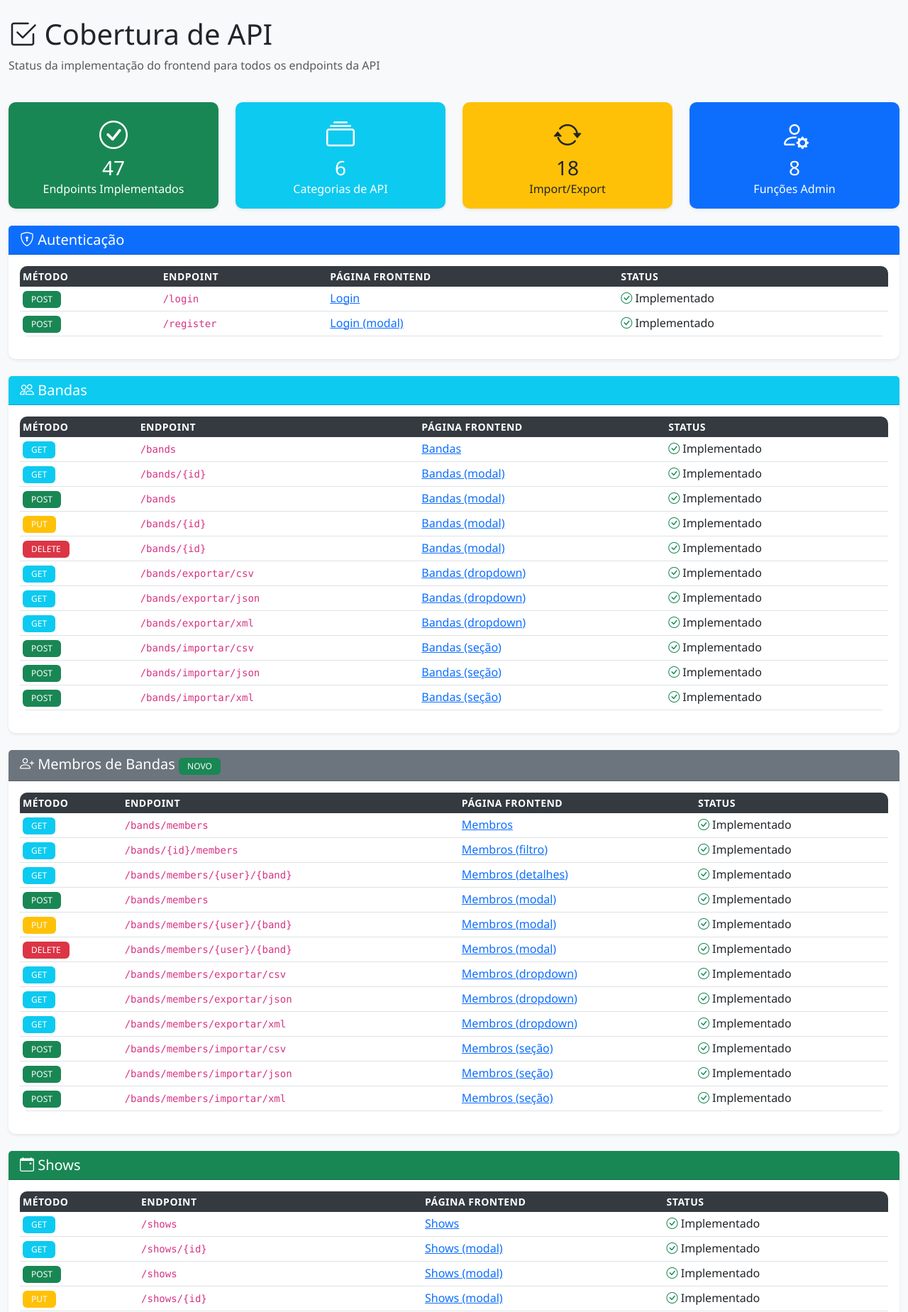
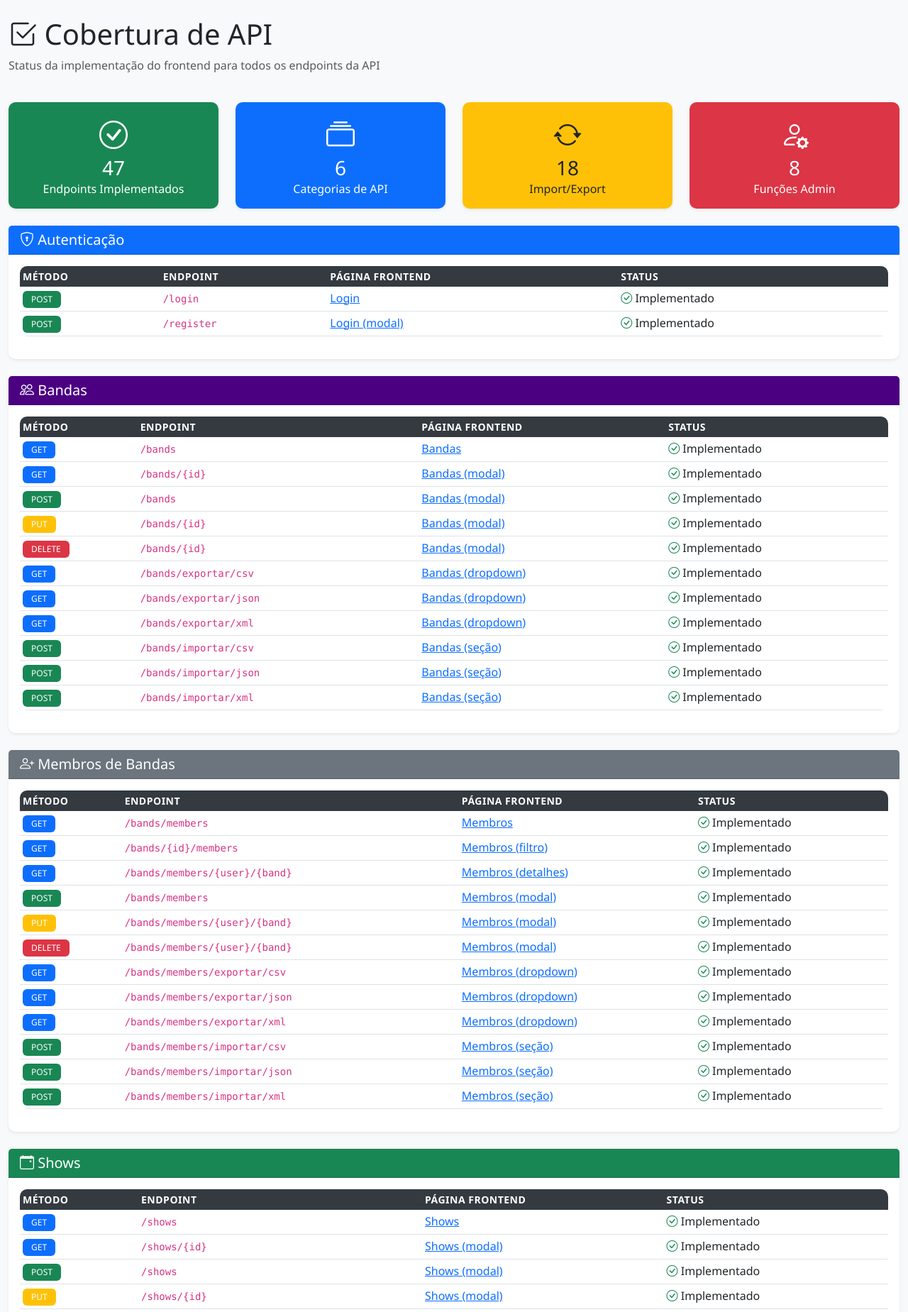
Before and after one commit to carlosliszt/rock-manager, a PHP site: page /frontend/pages/api-coverage.html in a window 1280 px wide. Shown: the part 62-1911 px from the top of the page at 71% size. Run offline with PHP 8.4, Linux system fonts and the light colour scheme.

Commit message:
feat: update color scheme for alerts and cards

```diff
--- a/frontend/css/style.css
+++ b/frontend/css/style.css
@@ -4,7 +4,7 @@
     --success-color: #28a745;
     --danger-color: #dc3545;
     --warning-color: #ffc107;
-    --info-color: #17a2b8;
+    --info-color: #6610f2;
     --dark-color: #343a40;
     --light-color: #f8f9fa;
 }
@@ -232,6 +232,10 @@ body {
     background: linear-gradient(135deg, #dc3545 0%, #c82333 100%);
 }
 
+.bg-indigo {
+    background-color: indigo;
+}
+
 .fade-in {
     animation: fadeIn 0.5s ease-in;
 }
--- a/frontend/index.html
+++ b/frontend/index.html
@@ -80,7 +80,7 @@
 
         <div class="row mb-4">
             <div class="col-md-3">
-                <div class="card bg-info text-white">
+                <div class="card bg-primary text-white">
                     <div class="card-body">
                         <div class="d-flex justify-content-between align-items-center">
                             <div>
--- a/frontend/js/api.js
+++ b/frontend/js/api.js
@@ -268,7 +268,7 @@ function showToast(title, message, type = 'info') {
     } else if (type === 'warning') {
         toastEl.classList.add('bg-warning', 'text-dark');
     } else {
-        toastEl.classList.add('bg-info', 'text-white');
+        toastEl.classList.add('bg-indigo', 'text-white');
     }
 
     const toast = new bootstrap.Toast(toastEl);
--- a/frontend/js/auth.js
+++ b/frontend/js/auth.js
@@ -239,7 +239,7 @@ function showToast(message, type = 'info', duration = null) {
             toastDuration = duration || API_CONFIG.TOAST.WARNING_DURATION;
             break;
         default:
-            bgClass = 'bg-info';
+            bgClass = 'bg-indigo';
             iconClass = 'bi-info-circle';
             toastDuration = duration || API_CONFIG.TOAST.INFO_DURATION;
     }
--- a/frontend/js/band-members.js
+++ b/frontend/js/band-members.js
@@ -282,7 +282,7 @@ class BandMembersManager {
         const actionButtons = (canEdit || canDelete) ? `
             <div class="btn-group btn-group-sm" role="group">
                 ${canEdit ? `
-                <button type="button" class="btn btn-outline-primary" onclick="bandMembers.editMember(${member.id_usuario}, ${member.id_banda})" title="Editar">
+                <button type="button" class="btn btn-outline-warning" onclick="bandMembers.editMember(${member.id_usuario}, ${member.id_banda})" title="Editar">
                     <i class="bi bi-pencil"></i>
                 </button>` : ''}
                 ${canDelete ? `
@@ -319,7 +319,7 @@ class BandMembersManager {
         const badges = {
             'vocalista': {class: 'bg-primary', label: 'Vocalista'},
             'guitarrista': {class: 'bg-success', label: 'Guitarrista'},
-            'baixista': {class: 'bg-info', label: 'Baixista'},
+            'baixista': {class: 'bg-indigo', label: 'Baixista'},
             'baterista': {class: 'bg-warning text-dark', label: 'Baterista'},
             'tecladista': {class: 'bg-secondary', label: 'Tecladista'},
             'outro': {class: 'bg-dark', label: 'Outro'}
--- a/frontend/js/bands.js
+++ b/frontend/js/bands.js
@@ -188,7 +188,7 @@ class BandsManager {
                 <td>${band.ano_formacao || '<span class="text-muted">-</span>'}</td>
                 <td>
                     <div class="action-buttons">
-                        <button class="btn btn-sm btn-outline-info" onclick="viewBandDetails(${band.id})" title="Ver detalhes">
+                        <button class="btn btn-sm btn-outline-primary" onclick="viewBandDetails(${band.id})" title="Ver detalhes">
                             <i class="bi bi-eye"></i>
                         </button>
                         ${canEdit ? `
--- a/frontend/js/main.js
+++ b/frontend/js/main.js
@@ -236,7 +236,7 @@ class MainApp {
         } else if (type === 'warning') {
             toastEl.classList.add('bg-warning', 'text-dark');
         } else {
-            toastEl.classList.add('bg-info', 'text-white');
+            toastEl.classList.add('bg-indigo', 'text-white');
         }
 
         const toast = new bootstrap.Toast(toastEl);
--- a/frontend/js/participations.js
+++ b/frontend/js/participations.js
@@ -305,7 +305,7 @@ class ParticipationsManager {
                     <span class="badge bg-primary">${participation.ordem_apresentacao}°</span>
                 </td>
                 <td>
-                    <span class="badge bg-info">${participation.tempo_execucao_min} min</span>
+                    <span class="badge bg-secondary">${participation.tempo_execucao_min} min</span>
                 </td>
                 <td>${statusBadge}</td>
                 <td>
@@ -320,7 +320,7 @@ class ParticipationsManager {
                                 <i class="bi bi-trash"></i>
                             </button>
                         ` : ''}
-                        <button class="btn btn-sm btn-outline-info" onclick="viewBandShows(${participation.id_banda})" title="Ver shows da banda">
+                        <button class="btn btn-sm btn-outline-primary" onclick="viewBandShows(${participation.id_banda})" title="Ver shows da banda">
                             <i class="bi bi-calendar-event"></i>
                         </button>
                     </div>
--- a/frontend/js/shows.js
+++ b/frontend/js/shows.js
@@ -202,14 +202,14 @@ class ShowsManager {
                 </td>
                 <td>
                     ${show.publico_estimado ?
-                        `<span class="badge bg-info">${show.publico_estimado.toLocaleString()}</span>` :
+                        `<span class="badge bg-primary">${show.publico_estimado.toLocaleString()}</span>` :
                         '<span class="text-muted">-</span>'
                     }
                 </td>
                 <td>${statusBadge}</td>
                 <td>
                     <div class="action-buttons">
-                        <button class="btn btn-sm btn-outline-info" onclick="viewShowDetails(${show.id})" title="Ver detalhes">
+                        <button class="btn btn-sm btn-outline-primary" onclick="viewShowDetails(${show.id})" title="Ver detalhes">
                             <i class="bi bi-eye"></i>
                         </button>
                         ${canEdit ? `
--- a/frontend/pages/api-coverage.html
+++ b/frontend/pages/api-coverage.html
@@ -89,7 +89,7 @@
                 </div>
             </div>
             <div class="col-md-3">
-                <div class="card bg-info text-white">
+                <div class="card bg-primary text-white">
                     <div class="card-body text-center">
                         <i class="bi bi-collection fs-1 mb-2"></i>
                         <h3 class="mb-0">6</h3>
@@ -107,7 +107,7 @@
                 </div>
             </div>
             <div class="col-md-3">
-                <div class="card bg-primary text-white">
+                <div class="card bg-danger text-white">
                     <div class="card-body text-center">
                         <i class="bi bi-person-gear fs-1 mb-2"></i>
                         <h3 class="mb-0">8</h3>
@@ -156,7 +156,7 @@
 
             <div class="col-12 mb-4">
                 <div class="card">
-                    <div class="card-header bg-info text-white">
+                    <div class="card-header bg-indigo text-white">
                         <h5 class="mb-0"><i class="bi bi-people"></i> Bandas</h5>
                     </div>
                     <div class="card-body">
@@ -172,13 +172,13 @@
                                 </thead>
                                 <tbody>
                                     <tr>
-                                        <td><span class="badge bg-info">GET</span></td>
+                                        <td><span class="badge bg-primary">GET</span></td>
                                         <td><code>/bands</code></td>
                                         <td><a href="bands.html">Bandas</a></td>
                                         <td><i class="bi bi-check-circle text-success"></i> Implementado</td>
                                     </tr>
                                     <tr>
-                                        <td><span class="badge bg-info">GET</span></td>
+                                        <td><span class="badge bg-primary">GET</span></td>
                                         <td><code>/bands/{id}</code></td>
                                         <td><a href="bands.html">Bandas (modal)</a></td>
                                         <td><i class="bi bi-check-circle text-success"></i> Implementado</td>
@@ -202,19 +202,19 @@
                                         <td><i class="bi bi-check-circle text-success"></i> Implementado</td>
                                     </tr>
                                     <tr>
-                                        <td><span class="badge bg-info">GET</span></td>
+                                        <td><span class="badge bg-primary">GET</span></td>
                                         <td><code>/bands/exportar/csv</code></td>
                                         <td><a href="bands.html">Bandas (dropdown)</a></td>
                                         <td><i class="bi bi-check-circle text-success"></i> Implementado</td>
                                     </tr>
                                     <tr>
-                                        <td><span class="badge bg-info">GET</span></td>
+                                        <td><span class="badge bg-primary">GET</span></td>
                                         <td><code>/bands/exportar/json</code></td>
                                         <td><a href="bands.html">Bandas (dropdown)</a></td>
                                         <td><i class="bi bi-check-circle text-success"></i> Implementado</td>
                                     </tr>
                                     <tr>
-                                        <td><span class="badge bg-info">GET</span></td>
+                                        <td><span class="badge bg-primary">GET</span></td>
                                         <td><code>/bands/exportar/xml</code></td>
                                         <td><a href="bands.html">Bandas (dropdown)</a></td>
                                         <td><i class="bi bi-check-circle text-success"></i> Implementado</td>
@@ -247,7 +247,7 @@
             <div class="col-12 mb-4">
                 <div class="card">
                     <div class="card-header bg-secondary text-white">
-                        <h5 class="mb-0"><i class="bi bi-person-plus"></i> Membros de Bandas <span class="badge bg-success">NOVO</span></h5>
+                        <h5 class="mb-0"><i class="bi bi-person-plus"></i> Membros de Bandas</h5>
                     </div>
                     <div class="card-body">
                         <div class="table-responsive">
@@ -262,19 +262,19 @@
                                 </thead>
                                 <tbody>
                                     <tr>
-                                        <td><span class="badge bg-info">GET</span></td>
+                                        <td><span class="badge bg-primary">GET</span></td>
                                         <td><code>/bands/members</code></td>
                                         <td><a href="band-members.html">Membros</a></td>
                                         <td><i class="bi bi-check-circle text-success"></i> Implementado</td>
                                     </tr>
                                     <tr>
-                                        <td><span class="badge bg-info">GET</span></td>
+                                        <td><span class="badge bg-primary">GET</span></td>
                                         <td><code>/bands/{id}/members</code></td>
                                         <td><a href="band-members.html">Membros (filtro)</a></td>
                                         <td><i class="bi bi-check-circle text-success"></i> Implementado</td>
                                     </tr>
                                     <tr>
-                                        <td><span class="badge bg-info">GET</span></td>
+                                        <td><span class="badge bg-primary">GET</span></td>
                                         <td><code>/bands/members/{user}/{band}</code></td>
                                         <td><a href="band-members.html">Membros (detalhes)</a></td>
                                         <td><i class="bi bi-check-circle text-success"></i> Implementado</td>
@@ -298,19 +298,19 @@
                                         <td><i class="bi bi-check-circle text-success"></i> Implementado</td>
                                     </tr>
                                     <tr>
-                                        <td><span class="badge bg-info">GET</span></td>
+                                        <td><span class="badge bg-primary">GET</span></td>
                                         <td><code>/bands/members/exportar/csv</code></td>
                                         <td><a href="band-members.html">Membros (dropdown)</a></td>
                                         <td><i class="bi bi-check-circle text-success"></i> Implementado</td>
                                     </tr>
                                     <tr>
-                                        <td><span class="badge bg-info">GET</span></td>
+                                        <td><span class="badge bg-primary">GET</span></td>
                                         <td><code>/bands/members/exportar/json</code></td>
                                         <td><a href="band-members.html">Membros (dropdown)</a></td>
                                         <td><i class="bi bi-check-circle text-success"></i> Implementado</td>
                                     </tr>
                                     <tr>
-                                        <td><span class="badge bg-info">GET</span></td>
+                                        <td><span class="badge bg-primary">GET</span></td>
                                         <td><code>/bands/members/exportar/xml</code></td>
                                         <td><a href="band-members.html">Membros (dropdown)</a></td>
                                         <td><i class="bi bi-check-circle text-success"></i> Implementado</td>
@@ -358,13 +358,13 @@
                                 </thead>
                                 <tbody>
                                     <tr>
-                                        <td><span class="badge bg-info">GET</span></td>
+                                        <td><span class="badge bg-primary">GET</span></td>
                                         <td><code>/shows</code></td>
                                         <td><a href="shows.html">Shows</a></td>
                                         <td><i class="bi bi-check-circle text-success"></i> Implementado</td>
                                     </tr>
                                     <tr>
-                                        <td><span class="badge bg-info">GET</span></td>
+                                        <td><span class="badge bg-primary">GET</span></td>
                                         <td><code>/shows/{id}</code></td>
                                         <td><a href="shows.html">Shows (modal)</a></td>
                                         <td><i class="bi bi-check-circle text-success"></i> Implementado</td>
@@ -388,19 +388,19 @@
                                         <td><i class="bi bi-check-circle text-success"></i> Implementado</td>
                                     </tr>
                                     <tr>
-                                        <td><span class="badge bg-info">GET</span></td>
+                                        <td><span class="badge bg-primary">GET</span></td>
                                         <td><code>/shows/exportar/csv</code></td>
                                         <td><a href="shows.html">Shows (dropdown)</a></td>
                                         <td><i class="bi bi-check-circle text-success"></i> Implementado</td>
                                     </tr>
                                     <tr>
-                                        <td><span class="badge bg-info">GET</span></td>
+                                        <td><span class="badge bg-primary">GET</span></td>
                                         <td><code>/shows/exportar/json</code></td>
                                         <td><a href="shows.html">Shows (dropdown)</a></td>
                                         <td><i class="bi bi-check-circle text-success"></i> Implementado</td>
                                     </tr>
                                     <tr>
-                                        <td><span class="badge bg-info">GET</span></td>
+                                        <td><span class="badge bg-primary">GET</span></td>
                                         <td><code>/shows/exportar/xml</code></td>
                                         <td><a href="shows.html">Shows (dropdown)</a></td>
                                         <td><i class="bi bi-check-circle text-success"></i> Implementado</td>
@@ -448,19 +448,19 @@
                                 </thead>
                                 <tbody>
                                     <tr>
-                                        <td><span class="badge bg-info">GET</span></td>
+                                        <td><span class="badge bg-primary">GET</span></td>
                                         <td><code>/participacoes</code></td>
                                         <td><a href="participations.html">Participações</a></td>
                                         <td><i class="bi bi-check-circle text-success"></i> Implementado</td>
                                     </tr>
                                     <tr>
-                                        <td><span class="badge bg-info">GET</span></td>
+                                        <td><span class="badge bg-primary">GET</span></td>
                                         <td><code>/participacoes/{band}/{show}</code></td>
                                         <td><a href="participations.html">Participações (detalhes)</a></td>
                                         <td><i class="bi bi-check-circle text-success"></i> Implementado</td>
                                     </tr>
                                     <tr>
-                                        <td><span class="badge bg-info">GET</span></td>
+                                        <td><span class="badge bg-primary">GET</span></td>
                                         <td><code>/bands/{id}/shows</code></td>
                                         <td><a href="participations.html">Participações (filtro)</a></td>
                                         <td><i class="bi bi-check-circle text-success"></i> Implementado</td>
@@ -484,19 +484,19 @@
                                         <td><i class="bi bi-check-circle text-success"></i> Implementado</td>
                                     </tr>
                                     <tr>
-                                        <td><span class="badge bg-info">GET</span></td>
+                                        <td><span class="badge bg-primary">GET</span></td>
                                         <td><code>/participacoes/exportar/csv</code></td>
                                         <td><a href="participations.html">Participações (dropdown)</a></td>
                                         <td><i class="bi bi-check-circle text-success"></i> Implementado</td>
                                     </tr>
                                     <tr>
-                                        <td><span class="badge bg-info">GET</span></td>
+                                        <td><span class="badge bg-primary">GET</span></td>
                                         <td><code>/participacoes/exportar/json</code></td>
                                         <td><a href="participations.html">Participações (dropdown)</a></td>
                                         <td><i class="bi bi-check-circle text-success"></i> Implementado</td>
                                     </tr>
                                     <tr>
-                                        <td><span class="badge bg-info">GET</span></td>
+                                        <td><span class="badge bg-primary">GET</span></td>
                                         <td><code>/participacoes/exportar/xml</code></td>
                                         <td><a href="participations.html">Participações (dropdown)</a></td>
                                         <td><i class="bi bi-check-circle text-success"></i> Implementado</td>
@@ -544,7 +544,7 @@
                                 </thead>
                                 <tbody>
                                     <tr>
-                                        <td><span class="badge bg-info">GET</span></td>
+                                        <td><span class="badge bg-primary">GET</span></td>
                                         <td><code>/backup</code></td>
                                         <td><a href="admin-panel.html">Admin Panel</a></td>
                                         <td><i class="bi bi-check-circle text-success"></i> Implementado</td>
--- a/frontend/pages/bands.html
+++ b/frontend/pages/bands.html
@@ -303,7 +303,7 @@
     <div class="modal fade" id="bandDetailsModal" tabindex="-1">
         <div class="modal-dialog modal-lg">
             <div class="modal-content">
-                <div class="modal-header bg-info text-white">
+                <div class="modal-header bg-primary text-white">
                     <h5 class="modal-title"><i class="bi bi-info-circle"></i> Detalhes da Banda</h5>
                     <button type="button"
                             class="btn-close btn-close-circle"
--- a/frontend/pages/docs.html
+++ b/frontend/pages/docs.html
@@ -199,7 +199,7 @@
                                     <td>Pode criar, editar e excluir qualquer registro</td>
                                 </tr>
                                 <tr>
-                                    <td><span class="badge bg-info">Músico</span></td>
+                                    <td><span class="badge bg-primary">Músico</span></td>
                                     <td>Bandas e participações</td>
                                     <td>Pode gerenciar bandas e suas participações em shows</td>
                                 </tr>
--- a/frontend/pages/participations.html
+++ b/frontend/pages/participations.html
@@ -218,7 +218,7 @@
     <div class="modal fade" id="participationModal" tabindex="-1">
         <div class="modal-dialog modal-lg">
             <div class="modal-content">
-                <div class="modal-header">
+                <div class="modal-header bg-primary">
                     <h5 class="modal-title" id="participationModalTitle">
                         <i class="bi bi-plus-circle"></i> Nova Participação
                     </h5>
@@ -277,7 +277,7 @@
                 </div>
                 <div class="modal-footer">
                     <button type="button" class="btn btn-secondary" data-bs-dismiss="modal">Cancelar</button>
-                    <button type="submit" form="participationForm" class="btn btn-warning" id="saveParticipationBtn">
+                    <button type="submit" form="participationForm" class="btn btn-success" id="saveParticipationBtn">
                         <span class="btn-text">Salvar</span>
                         <span class="spinner-border spinner-border-sm d-none" role="status"></span>
                     </button>
--- a/frontend/pages/shows.html
+++ b/frontend/pages/shows.html
@@ -213,7 +213,7 @@
     <div class="modal fade" id="showModal" tabindex="-1">
         <div class="modal-dialog modal-lg">
             <div class="modal-content">
-                <div class="modal-header">
+                <div class="modal-header bg-primary">
                     <h5 class="modal-title" id="showModalTitle">
                         <i class="bi bi-plus-circle"></i> Novo Show
                     </h5>
@@ -305,7 +305,7 @@
     <div class="modal fade" id="showDetailsModal" tabindex="-1">
         <div class="modal-dialog modal-lg">
             <div class="modal-content">
-                <div class="modal-header bg-info text-white">
+                <div class="modal-header bg-primary text-white">
                     <h5 class="modal-title"><i class="bi bi-info-circle"></i> Detalhes do Show</h5>
                     <button type="button"
                             class="btn-close btn-close-circle"
```
